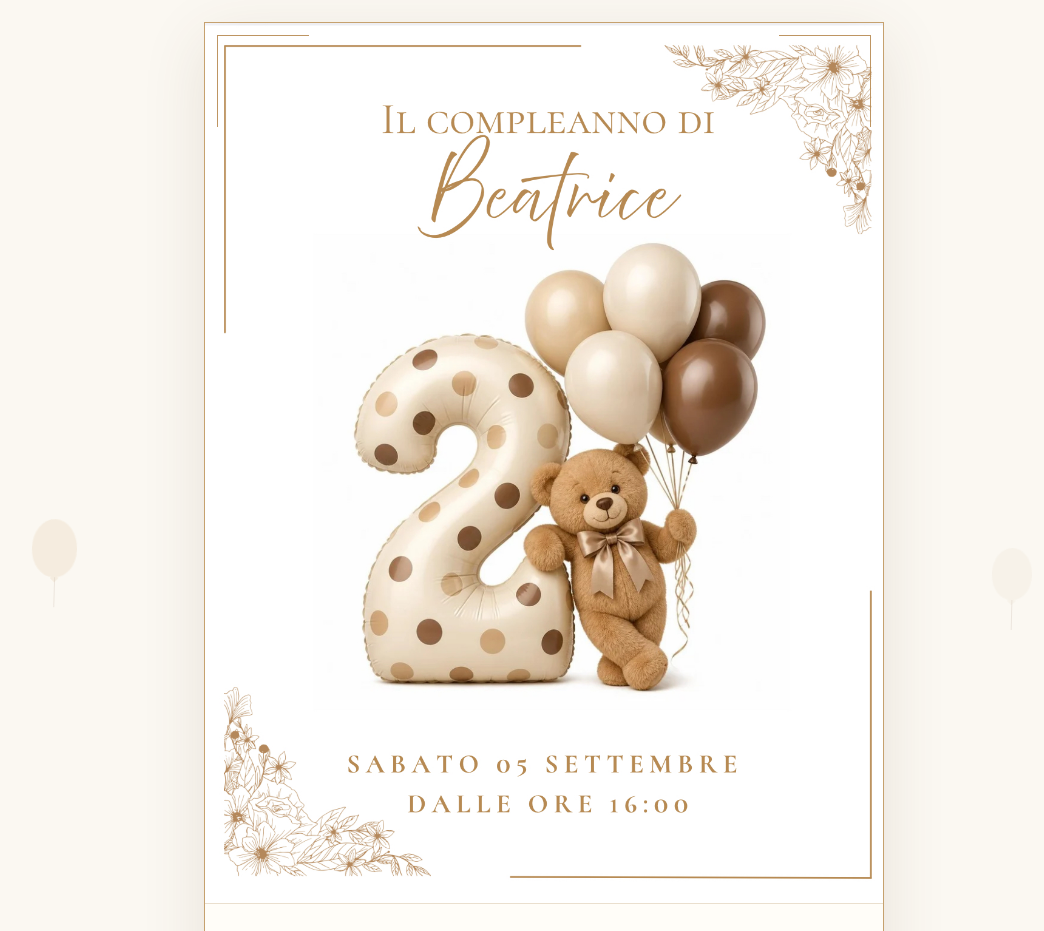
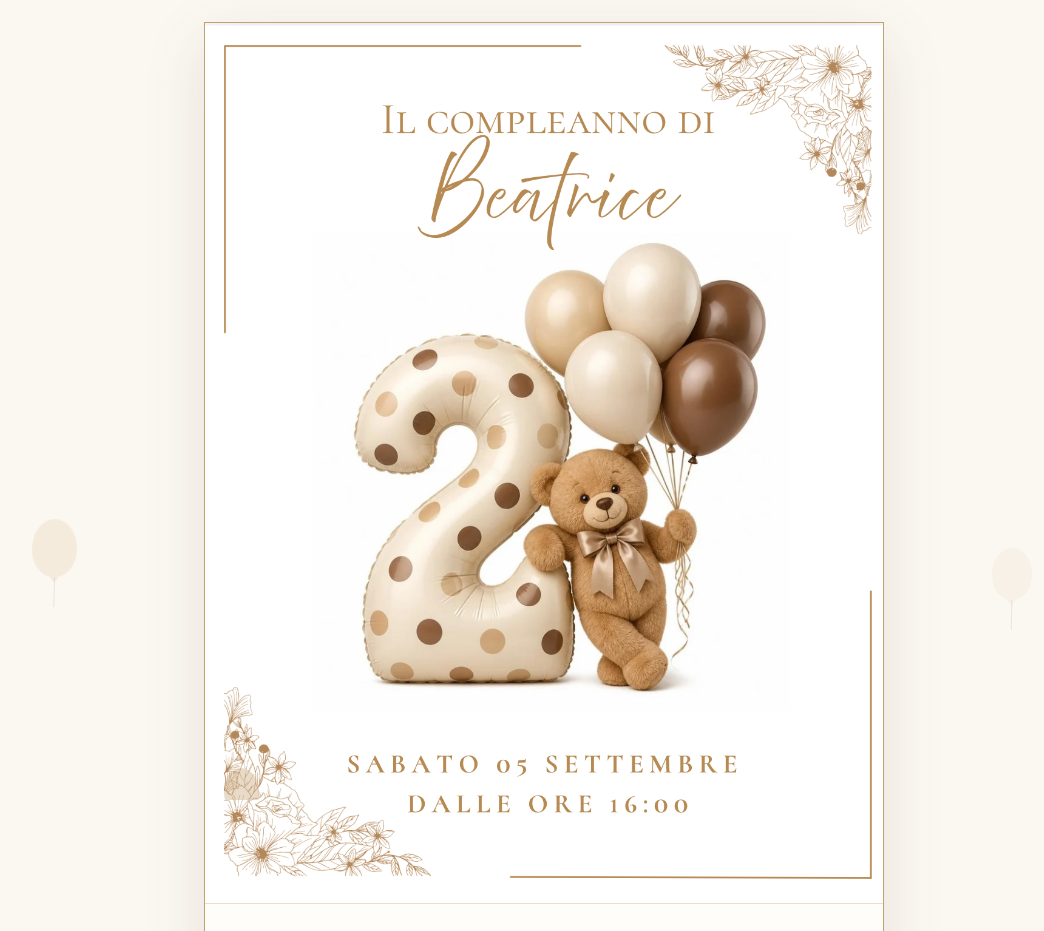
Before and after one commit to moan89/-compleanno-beatrice, a plain HTML site: page index.html in a window 1280 px wide. Shown: the top 931 px of the page, without its empty margins (96-1140 px from the left). Drawn offline with Linux system fonts and the light colour scheme.

Commit message:
Update index.html

```diff
--- a/index.html
+++ b/index.html
@@ -31,20 +31,21 @@ body:before {
   background-size: 18px 18px; z-index: -2;
 }
 
-/* --- EFFETTO PALLONCINI FLUTTUANTI --- */
+/* --- EFFETTO PALLONCINI FLUTTUANTI IN PRIMO PIANO --- */
 .floating-balloons {
-  position: fixed; inset: 0; pointer-events: none; z-index: -1; overflow: hidden;
+  /* Portati in primo piano (z-index: 20) in modo che passino SOPRA la card */
+  position: fixed; inset: 0; pointer-events: none; z-index: 20; overflow: hidden;
 }
 .float-b {
   position: absolute; bottom: -120px;
-  border-radius: 50% 50% 48% 48%; opacity: 0.35; /* Discreti e trasparenti */
+  border-radius: 50% 50% 48% 48%; opacity: 0.4; /* Discreti e trasparenti */
   animation: floatUp linear infinite;
 }
-.float-b:before { /* Il nodino del palloncino */
+.float-b:before {
   content:""; position:absolute; bottom:-4px; left:calc(50% - 3px);
   width:6px; height:6px; background:inherit; transform:rotate(45deg);
 }
-.float-b:after { /* Il filo */
+.float-b:after {
   content:""; position:absolute; bottom:-30px; left:50%;
   height:30px; border-left:1px solid rgba(118, 81, 55, 0.3);
 }
@@ -53,7 +54,6 @@ body:before {
   50% { transform: translateY(-60vh) rotate(4deg); }
   100% { transform: translateY(-120vh) rotate(-4deg); }
 }
-/* Colori e posizioni ispirati all'orsetto */
 .fb1 { background: #ead8bd; left: 10%; width: 45px; height: 58px; animation-duration: 14s; animation-delay: 0s; }
 .fb2 { background: #c8a57a; left: 25%; width: 35px; height: 45px; animation-duration: 18s; animation-delay: 3s; }
 .fb3 { background: #8d6445; left: 75%; width: 50px; height: 65px; animation-duration: 15s; animation-delay: 6s; }
@@ -67,14 +67,13 @@ body:before {
   padding: 22px; position: relative; z-index: 10;
 }
 .card {
-  width: min(680px, 100%); background: rgba(255,253,249,.93); /* Leggermente più trasparente per vedere i palloncini sotto */
+  width: min(680px, 100%); background: rgba(255,253,249,.96);
   border: 1px solid #c6a16e; box-shadow: 0 18px 60px rgba(90,65,40,.12);
   position: relative; overflow: hidden; text-align: center;
   padding-bottom: 20px;
 }
-.corner { position: absolute; width: 92px; height: 92px; border-color: #b88a52; border-style: solid; opacity: .9; }
-.tl { top: 12px; left: 12px; border-width: 1px 0 0 1px; } .tr { top: 12px; right: 12px; border-width: 1px 1px 0 0; }
-.bl { bottom: 12px; left: 12px; border-width: 0 0 1px 1px; } .br { bottom: 12px; right: 12px; border-width: 0 1px 1px 0; }
+
+/* Rimossi gli stili delle cornici angolari per non sporcare la tua immagine */
 
 .art { width: 100%; display: block; border-bottom: 1px solid var(--soft); margin-bottom: 20px; }
 
@@ -126,7 +125,7 @@ canvas#minigame {
 </head>
 <body>
 
-<!-- Audio Player (Nascosto, parte in automatico al primo tocco) -->
+<!-- Audio Player -->
 <audio id="bgMusic" loop autoplay>
   <source src="musica.mp3.mp3" type="audio/mpeg">
 </audio>
@@ -143,7 +142,8 @@ canvas#minigame {
 
 <main class="screen">
   <section class="card">
-    <i class="corner tl"></i><i class="corner tr"></i><i class="corner bl"></i><i class="corner br"></i>
+
+    <!-- Cornici rimosse da qui! -->
 
     <img class="art" src="IMG_0028.jpeg" alt="Invito al compleanno di Beatrice">
 
@@ -162,7 +162,7 @@ canvas#minigame {
           💬 Conferma su WhatsApp
         </a>
 
-        <!-- Pulsante per caricare le foto (inserisci qui il link di Google Moduli) -->
+        <!-- Pulsante per caricare le foto -->
         <a class="btn photo" target="_blank" rel="noopener"
            href="https://docs.google.com/forms/d/e/1FAIpQLSeHuxoedHk7jMZyt1jwzBW35Fw8J8rkKwfHJkaQAGolaN7ySQ/viewform?usp=header">
           📸 Carica qui le tue foto!
@@ -328,10 +328,8 @@ function drawGame() {
 
   // 4. Disegna Giocatore (Foto o Emoji di backup)
   if(playerImg.complete && playerImg.naturalWidth !== 0) {
-    // Foto ingrandita da 34 a 55 pixel!
     ctx.drawImage(playerImg, player.x - 27, player.y - 27, 55, 55);
   } else {
-    // Emoji
     ctx.font = "40px Arial";
     ctx.fillText("👧", player.x, player.y);
   }
```
